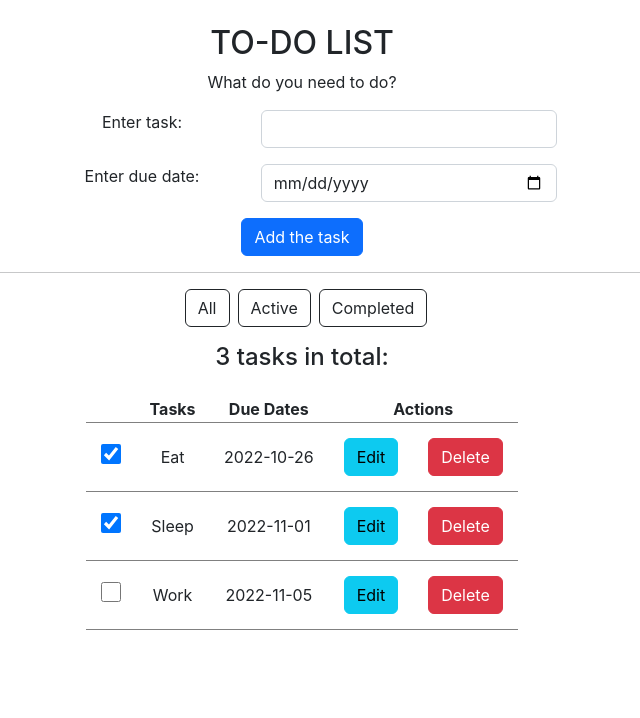
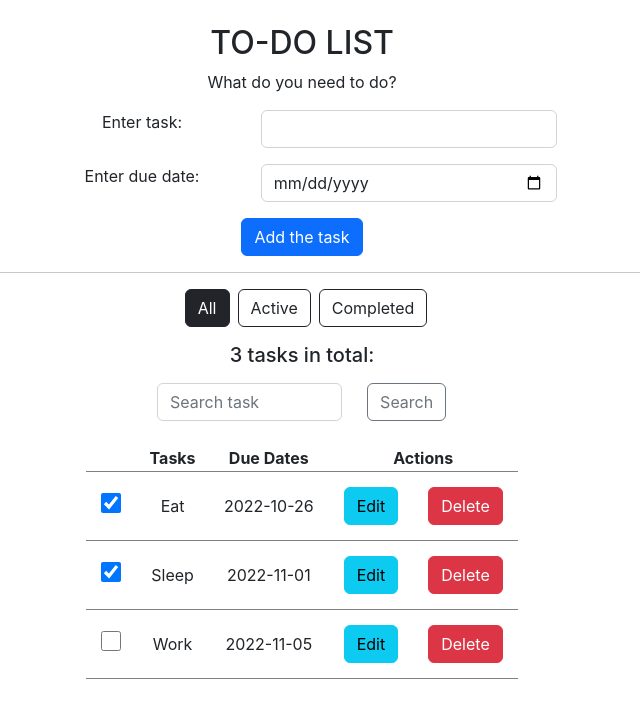
Before and after one commit to Yin2610/to-do-project, a React (Create React App) app: page / in a window 1280 px wide. Shown: the top 718 px of the page, without its empty margins (338-978 px from the left). Built offline with nearby package versions, Linux system fonts and the light colour scheme.

Commit message:
Adding search

```diff
--- a/package.json
+++ b/package.json
@@ -6,7 +6,10 @@
     "@testing-library/jest-dom": "^5.16.5",
     "@testing-library/react": "^13.4.0",
     "@testing-library/user-event": "^13.5.0",
+    "bootstrap": "^5.2.3",
+    "mysql": "^2.18.1",
     "react": "^18.2.0",
+    "react-bootstrap": "^2.7.0",
     "react-dom": "^18.2.0",
     "react-scripts": "5.0.1",
     "web-vitals": "^2.1.4"
--- a/src/App.js
+++ b/src/App.js
@@ -16,6 +16,8 @@ const FILTER_NAMES = Object.keys(FILTER_MAP);
 function App({ data }) {
   const [values, setValues] = useState(data);
   const [filter, setFilter] = useState("All");
+  const [search, setSearch] = useState("");
+  const [isSearching, setSearching] = useState(false);
 
   function toggleTaskCompleted(id) {
     const updatedTasks = values.map((task) => {
@@ -62,9 +64,10 @@ function App({ data }) {
   function selectOne(name) {
     const filterBtnGrp = document.querySelectorAll(".filterBtn");
     for (const filterBtn of filterBtnGrp) {
-      if (filterBtn.id !== name) {
-        filterBtn.ariaPressed = false;
-        alert(filterBtn.ariaPressed);
+      if (filterBtn.id === name) {
+        filterBtn.classList.add("active");
+      } else {
+        filterBtn.classList.remove("active");
       }
     }
   }
@@ -76,8 +79,35 @@ function App({ data }) {
       isPressed={name === filter}
       selectOne={selectOne}
       setFilter={setFilter}
+      setSearching={setSearching}
     />
   ));
+
+  const handleChange = (e) => {
+    setSearch(e.target.value);
+  };
+
+  var searchList = [];
+
+  function searchFunc(searchString) {
+    const regex = new RegExp(".*" + searchString + ".*", "gi");
+    for (let index = 0; index < values.length; index++) {
+      if (values[index].task.match(regex) !== null) {
+        searchList = [...searchList,
+          <ToDo
+            id={values[index].id}
+            task={values[index].task}
+            dueDate={values[index].dueDate}
+            completed={values[index].completed}
+            key={values[index].id}
+            toggleTaskCompleted={toggleTaskCompleted}
+            editTask={editTask}
+            deleteTask={deleteTask}
+          ></ToDo>
+        ];
+      }
+    }
+  }
 
   const addTask = (newValue) => {
     const newTask = {
@@ -89,13 +119,15 @@ function App({ data }) {
     setValues([...values, newTask]);
   };
 
+  const taskVerb = isSearching === true? "found":
+    filter === "All" ? "in total" : filter === "Active" ? "remaining" : "done";
+
+  const displayList = isSearching? searchList: taskList;
+
   const tasksNoun =
-    taskList.length !== 0 && taskList.length !== 1 ? "tasks" : "task";
+    displayList.length !== 0 && displayList.length !== 1 ? "tasks" : "task";
 
-  const taskVerb =
-    filter == "All" ? "in total" : filter == "Active" ? "remaining" : "done";
-
-  const taskCount = `${taskList.length} ${tasksNoun} ${taskVerb}: `;
+  const taskCount = `${displayList.length} ${tasksNoun} ${taskVerb}: `;
 
   return (
     <div className="App">
@@ -103,7 +135,34 @@ function App({ data }) {
       <AddForm addTask={addTask}></AddForm>
       <hr />
       {filterList}
-      <h4>{taskCount}</h4>
+      <div className="d-flex justify-content-center row">
+        <div className="col-md-2">
+          <h5>{taskCount}</h5>
+        </div>
+        <div className="d-flex justify-content-center row mt-2">
+          <div className="col-md-2">
+            <input
+              type="search"
+              id="search"
+              className="form-control"
+              placeholder="Search task"
+              value={search}
+              onChange={handleChange}
+            ></input>
+          </div>
+          <div className="col-md-1">
+            <button
+              className="btn btn-outline-secondary"
+              onClick={() => {
+                searchFunc(document.getElementById("search").value);
+                setSearching(true);
+              }}
+            >
+              Search
+            </button>
+          </div>
+        </div>
+      </div>
       <div className="d-flex justify-content-center mt-4">
         <table>
           <thead>
@@ -114,7 +173,9 @@ function App({ data }) {
               <th colSpan={2}>Actions</th>
             </tr>
           </thead>
-          <tbody>{taskList}</tbody>
+          <tbody>
+            {displayList}
+          </tbody>
         </table>
       </div>
     </div>
--- a/src/FilterButton.js
+++ b/src/FilterButton.js
@@ -5,10 +5,8 @@ function FilterButton(props) {
         <button
           id={props.name}
           type="button"
-      className="btn btn-outline-dark ms-2 mb-3 filterBtn"
-      data-bs-toggle="button"
-      aria-pressed={props.isPressed}
-      onClick={() => {props.selectOne(props.name);props.setFilter(props.name); }}
+          className={`btn btn-outline-dark ms-2 mb-3 filterBtn ${props.name==="All"? "active": ""}`}
+          onClick={() => {props.selectOne(props.name);props.setFilter(props.name); props.setSearching(false)}}
         >
             <span>{props.name}</span>
         </button>
--- a/src/ToDo.js
+++ b/src/ToDo.js
@@ -1,5 +1,4 @@
 import React, { useState } from "react";
-import "./App.css";
 
 function ToDo(props) {
   const [isEditing, setEditing] = useState(false);
```
Also changed, not shown: 1 other file (tests, documents, lock files or other folders). Lines whose indentation alone changed are shown as unchanged.
